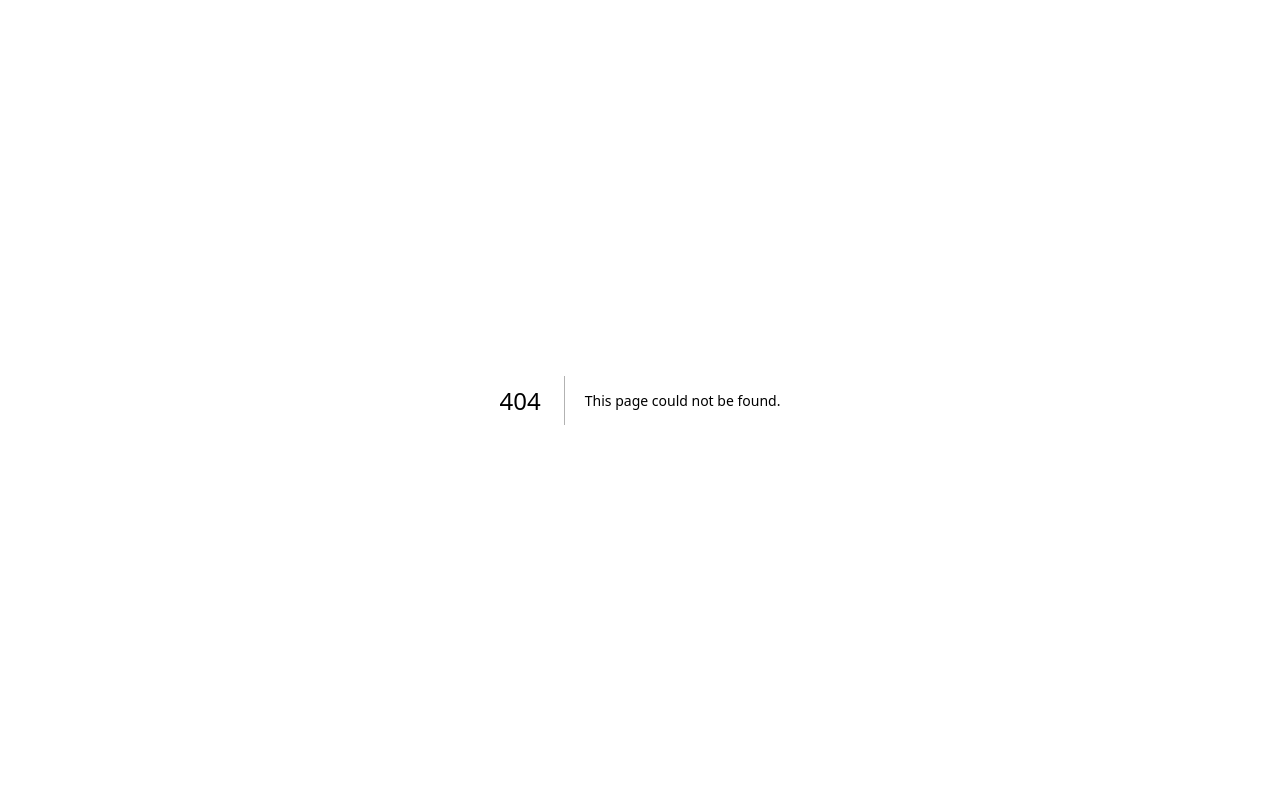
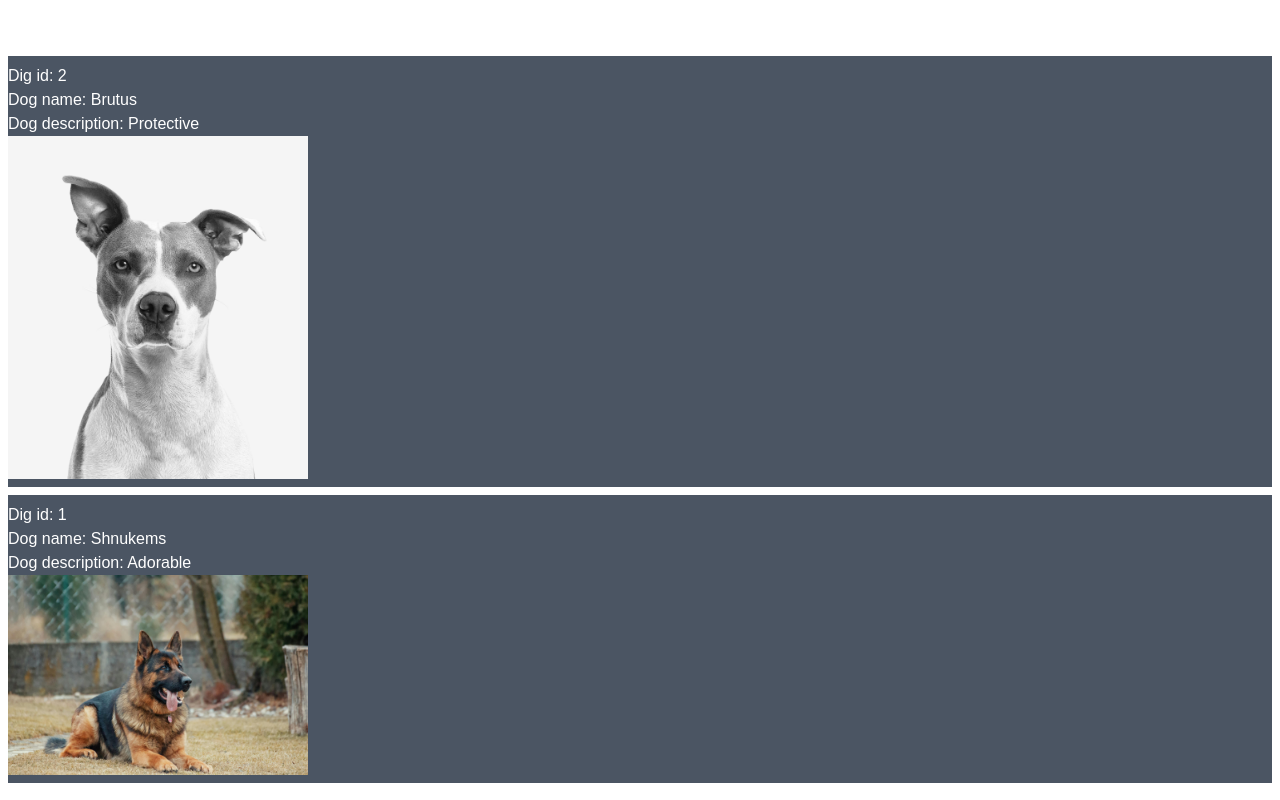
Before and after one commit to PhilippeMallari/cprg306-assignments, a Next.js app: page /week-6 in a window 1280 px wide. Before the commit this address had no page. Built offline with nearby package versions, Linux system fonts and the light colour scheme.

Commit message:
adding page.json for handling lists

```diff
--- /dev/null
+++ b/app/week-6/page.js
@@ -0,0 +1,10 @@
+import CodingDemo from "./coding-demo"
+
+export default function Page() {
+    return <main>
+        <h1 className="text-white">
+            Start of Week 6
+        </h1>
+        <CodingDemo />
+    </main>
+}
```
